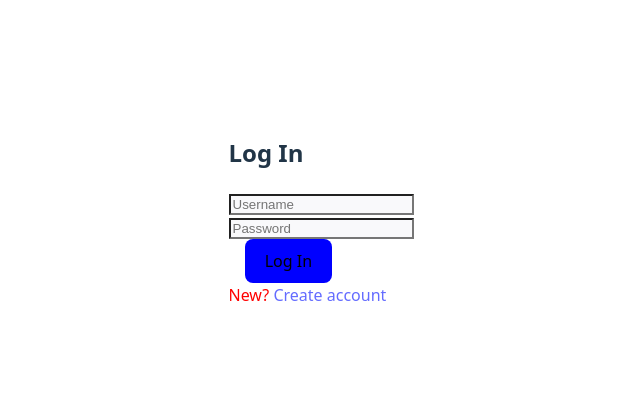
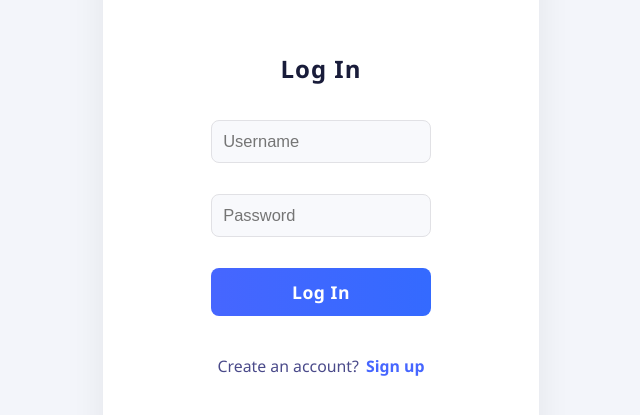
Before and after one commit to the-CodeKid/ChatAPPfrontend, a React (Vite) app: page /login/ in a window 1280 px wide. Shown: the part 189-604 px from the top of the page, without its empty margins (319-959 px from the left). Built offline with nearby package versions, Linux system fonts and the light colour scheme.

Commit message:
Adding a more pleasant UI

```diff
--- a/src/components/LogIn.jsx
+++ b/src/components/LogIn.jsx
@@ -37,15 +37,10 @@ export default function LogIn({ onLogin }){
     };
 
     return (
-        <form
-            onSubmit={handleSubmit}
-            style={{
-            maxWidth:400,
-            margin:"2em auto",
-            padding: 24,
-            borderRadius: 8}}
-        >
+        <div className="auth-container">
             <h2>Log In</h2>
+            <br />
+            <form className="auth-form" onSubmit={handleSubmit}>
                 <input
                     name="username"
                     value={creds.username}
@@ -62,10 +57,11 @@ export default function LogIn({ onLogin }){
                     required
                 />
                 <br />
-            <button type="submit">Log In</button>
-            <div style={{color:msg.startsWith("Login Successful") ? "green" : "red"}}>
-                New? <Link to="/signup">Create account</Link>
+                <button type="submit" disabled={loading}>Log In</button>
+                <div className="auth-message" style={{color:msg.startsWith("Login Successful") ? "green" : "red"}}></div>
+                <div className="auth-footer">Create an account? <Link to="/signup">Sign up</Link></div>
+
+            </form>
         </div>
-        </form>
     )
 }
--- a/src/components/SignUp.jsx
+++ b/src/components/SignUp.jsx
@@ -1,5 +1,6 @@
 import React, {useState} from "react";
 import { useNavigate, Link } from "react-router-dom";
+import "../styles/chatroom.css"
 
 export default function SignUp() {
     const[form, setForm] = useState({username:'', email:'', password:''});
@@ -34,15 +35,11 @@ export default function SignUp() {
     };
 
     return(
-        <form onSubmit={handleSubmit} style={{
-            maxWidth:400,
-            margin:"2em auto",
-            padding:24,
-            borderRadius:8
-
-        }}>
+        <div className="auth-container">
             <h2>Sign Up</h2>
-            <input
+            <br />
+            <form className="auth-form" onSubmit={handleSubmit} autoComplete="off">
+                <input className="input-username"
                 name="username"
                 value= {form.username}
                 onChange={handleChange}
@@ -65,11 +62,11 @@ export default function SignUp() {
                 required
                 />
                 <br />
-            <button type="submit">Sign Up</button>
-            <div style={{color:msg.startsWith("Login Successful") ? "green" : "red"}}>
-                Already have an account? <Link to="/login">Log In</Link>
-            </div>
+                <button type="submit" disabled={loading}>Sign Up</button>
+                <div className="auth-message" style={{color:msg.startsWith("Login Successful") ? "green" : "red"}}></div>
+                <div className="auth-footer">Already have an account? <Link to="/login">Log In</Link></div>
 
             </form>
+        </div>
     );
 }
--- a/src/styles/chatroom.css
+++ b/src/styles/chatroom.css
@@ -1,66 +1,227 @@
-body{
+body, html{
+    font-family: 'Segoe UI', Tahoma, Geneva, Verdana, sans-serif;
+    background: #f3f5fa;
     min-height: 100vh;
     display: flex;
     flex-direction: column;
     justify-content: center;
+    color: #232859
 }
 
 .chat-room{
     max-width: 680px;
     margin: 40px auto;
-    padding: 2em 1.5em;
-    border-radius: 14px;
-    box-shadow: 0 2px 8px #0002;
-    background: #f9f9fb;
-    color: #223;
+    padding: 2.5em 2em 2em 2em;
+    border-radius: 18px;
+    box-shadow: 0 7px 20px rgba(30,48,120, 0.08);
+    background: #f7f8fa;
+    color: #273054;
+    position: relative;
 }
 
 .message-list{
     min-height: 250px;
-    margin-bottom: 1em;
+    margin-bottom: 1.5em;
     padding: 0;
-    color: #223;
+    color: #273054;
+    background: #fff;
+    border-radius: 8px;
+    box-shadow: 0 4px 16px #0001;
+    max-height: 340px;
+    overflow-y: auto;
 }
 
 .message{
-    background: #fff;
-    margin: 8px 0;
-    padding: 10px 14px;
-    border-radius: 8px;
-    box-shadow: 0 1px 3px #0001;
-    color: #223;
-    font-size: 1rem;
-    line-height: 1.45;
+    background: linear-gradient(100deg, #e8eafc 70%, #d6e2f8 100%);
+    margin: 12px 0;
+    padding: 11px 18px;
+    border-radius: 20px 20px 18px 7px;
+    box-shadow: 0 2.5px 8px #1e2c4a08;
+    color: #263064;
+    font-size: 1.07em;
+    line-height: 1.55;
     word-break: break-word;
+    max-width: 85%;
 }
 
 .message strong{
-    color: #00529B;
+    color: #3362ff;
+    font-weight: bold;
 }
 
 .message image{
-    margin-top: 8px;
-    max-width: 140px;
-    border-radius: 4px;
+    margin-top: 10px;
+    max-width: 170px;
+    border-radius: 6px;
     display: block;
+    box-shadow: 0 1.5px 8px #2d51c411;
 }
 
 .message-input{
     display: flex;
     gap: 8px;
     align-items: center;
+    padding-top: 0.7em;
+}
+
+.message-input input[type="text"]{
+    flex: 1;
+    padding: 12px;
+    border-radius: 10px;
+    border: 1.2px solid #d6def8;
+    background: #f0f2fb;
+    color: #253054;
+    font-size: 1.05em;
+    transition: border 0.2s;
+}
+
+.message-input input[type="text"]:focus{
+    border: 2px solid #3362ff;
+    outline: none;
 }
 
 .message-input input[type="file"]{
     flex: none;
+    background: #e5e8fb;
+    border-radius: 8px;
+    padding: 8px;
+    font-size: .98em;
 }
 
-button{
-    background-color: #0000FF;
-    margin-left: 1em;
+.message-input button {
+    background: linear-gradient(90deg, #5299db 0%, #346aff 100%);
+    border: none;
+    margin: 0;
+    color: #fff;
+    font-size: 1.08em;
+    font-weight: 600;
+    letter-spacing: .5px;
+    padding: 12px 22px;
+    border-radius: 9px;
+    cursor: pointer;
+    transition: box-shadow .18s, background .21s;
+    box-shadow: 0 2px 7px #366bd23b;
+}
+
+.message-input button:hover {
+    background: linear-gradient(90deg, #346aff 10%, #5299db 100%);
+    box-shadow: 0 3px 12px #366bd24a;
 }
 
 input{
-    background-color: #f9f9fb;
-    color: #223;
+    background-color: #f8f8fc;
+    color: #253054;
+    font-size: 1.05em;
+    border-radius: 8px;
+    border: 1.2px solid #d6def8;
+    padding: 10px 12px;
 }
+
+.auth-container {
+    max-width: 400px;
+    margin: 3em auto;
+    background: #fff;
+    padding: 6em 6em;
+    border-radius: 14px;
+    box-shadow: 0 10px 35px #0001;
+    display: flex;
+    flex-direction: column;
+    align-items: center;
+}
+
+.auth-container h2 {
+    width: 90%;
+    max-width: 300px;
+    margin: 8px 0 5px 0;
+    color: #191c3a;
+    letter-spacing: 1px;
+    text-align: center;
+}
+
+.auth-form {
+    display: flex;
+    flex-direction: column;
+    align-items: center;
+    width: 100%;
+}
+
+.auth-form input {
+    width: 90%;
+    max-width: 300px;
+    padding: 11px;
+    margin: 8px 0 15px 0;
+    box-sizing: border-box;
+    border-radius: 8px;
+    border: 1px solid #e1e1e5;
+    background: #f8f9fc;
+    font-size: 1.03em;
+    transition: border 0.2s;
+}
+
+.auth-form button {
+    width: 90%;
+    max-width: 300px;
+    margin: 8px 0 5px 0;
+    padding: 12px;
+    background: linear-gradient(to right, #4666ff, #346aff);
+    border: none;
+    border-radius: 8px;
+    color: #fff;
+    font-weight: bold;
+    font-size: 1.1em;
+    letter-spacing: 0.5px;
+    cursor: pointer;
+    margin-bottom: 8px;
+    transition: background 0.2s;
+}
+
+.auth-form button:disabled {
+    background: #b4c4fa;
+    cursor: default;
+}
+
+.auth-footer {
+    margin-top: 10px;
+    font-size: 0.99em;
+    color: #4a4a8a;
+}
+
+.auth-footer a {
+    color: #4666ff;
+    text-decoration: none;
+    font-weight: bold;
+    margin-left: 3px;
+}
+
+.auth-footer a:hover {
+    text-decoration: underline;
+}
+
+.auth-message {
+    min-height: 22px;
+    font-size: 1em;
+    padding: 4px 0 0 0;
+    color: #d74a4a;
+    text-align: center;
+}
+
+.auth-form input, .auth-form button {
+    margin: 3.5px 0;
+}
+
+@media (max-width:700px) {
+    .auth-container{
+        padding: 1em 0.5em;
+        max-width: 97vw;
+    }
+    .chat-room{
+        padding: 1.2em .3em .7em .3em;
+        max-width: 98vw;
+    }
+    .message{max-width: 98%;}
+}
+
+::-webkit-scrollbar-thumb {
+    background: #f2f4f8;
+    border-radius: 4px;
+}
```
Also changed, not shown: vercel.json (added). Lines whose indentation alone changed are shown as unchanged.
